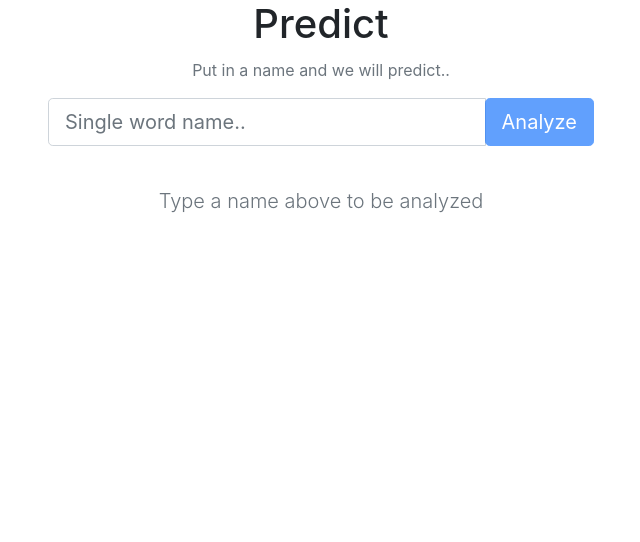
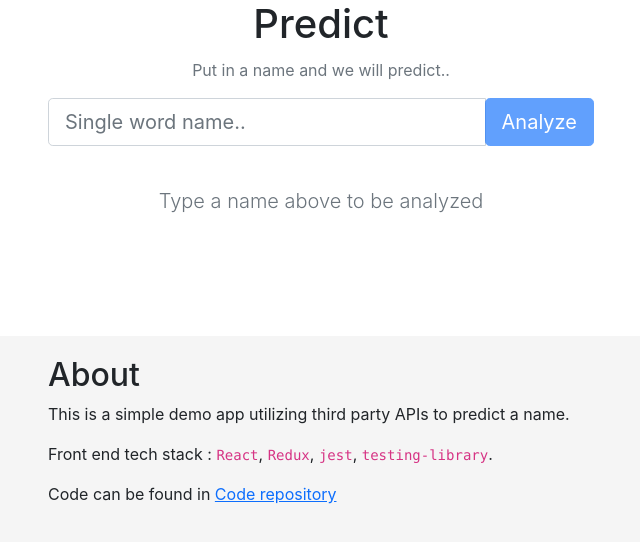
Before and after one commit to marsonparulian/name-analyzer, a React (Create React App) app: page / in a window 1280 px wide. Shown: the top 542 px of the page, without its empty margins (319-959 px from the left). Built offline with nearby package versions, Linux system fonts and the light colour scheme.

Commit message:
<Footer /> - init

```diff
--- a/src/App.css
+++ b/src/App.css
@@ -5,3 +5,9 @@
 #input-form {
   margin: 10px 0 40px 0;
 }
+
+footer {
+  margin: 80px auto 0;
+  padding: 20px 0;
+  background-color: #f5f5f5;
+}
--- a/src/App.js
+++ b/src/App.js
@@ -1,6 +1,7 @@
 import { Provider } from "react-redux";
 import store from "./components/store";
 import NameAnalyzerPage from "./components/pages/NameAnalyzerPage";
+import Footer from "./components/organisms/Footer";
 import './App.css';
 
 function App() {
@@ -9,7 +10,8 @@ function App() {
       <Provider store={store} >
         <NameAnalyzerPage />
       </Provider>
-    </div>
+      <Footer />
+    </div >
   );
 }
 
--- /dev/null
+++ b/src/components/organisms/Footer.js
@@ -0,0 +1,22 @@
+import React from "react";
+
+/**
+ * Footer component
+ */
+const Footer = () => {
+    return (
+        <footer >
+            <div className="row justify-content-center">
+                <div className="col col-md-6">
+                    <h2>About</h2>
+                    <p>This is a simple demo app utilizing third party APIs to predict a name.</p>
+                    <p>
+                        Front end tech stack : <code>React</code>, <code>Redux</code>,  <code>jest</code>, <code>testing-library</code>.
+                    </p>
+                    <p>Code can be found in <a href="https://github.com/marsonparulian/name-analyzer" target="_blank">Code repository</a></p>
+                </div>
+            </div>
+        </footer>
+    )
+};
+export default Footer;
```
